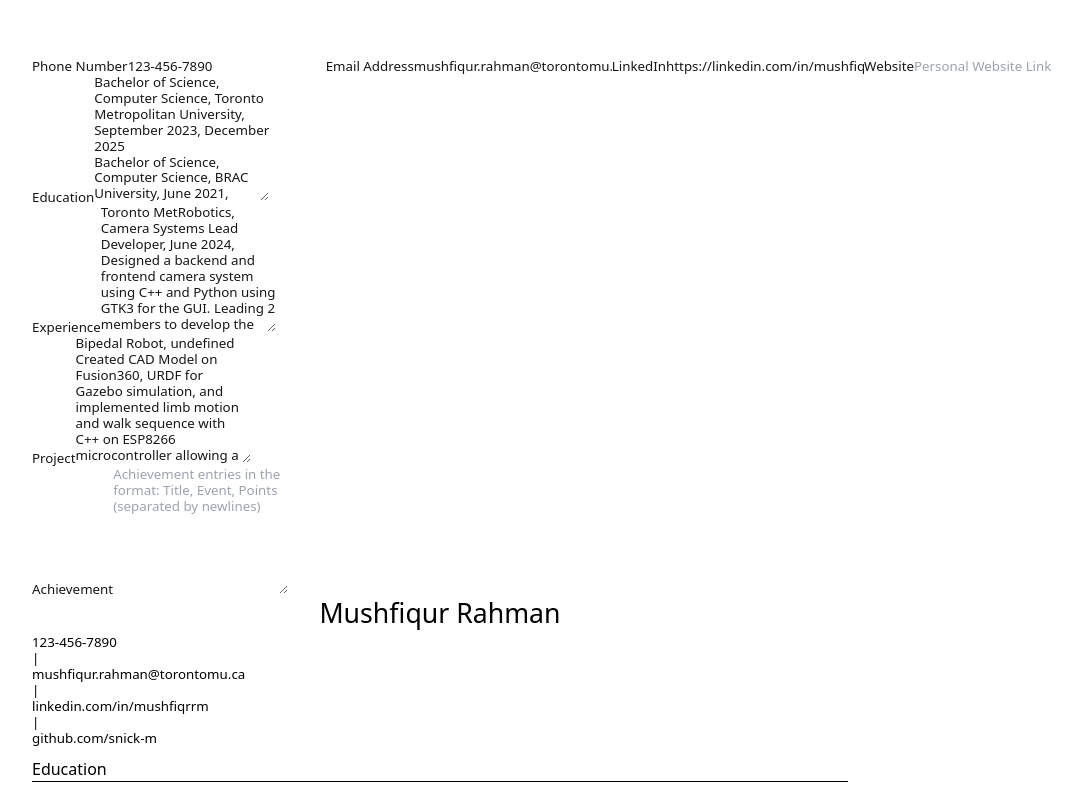
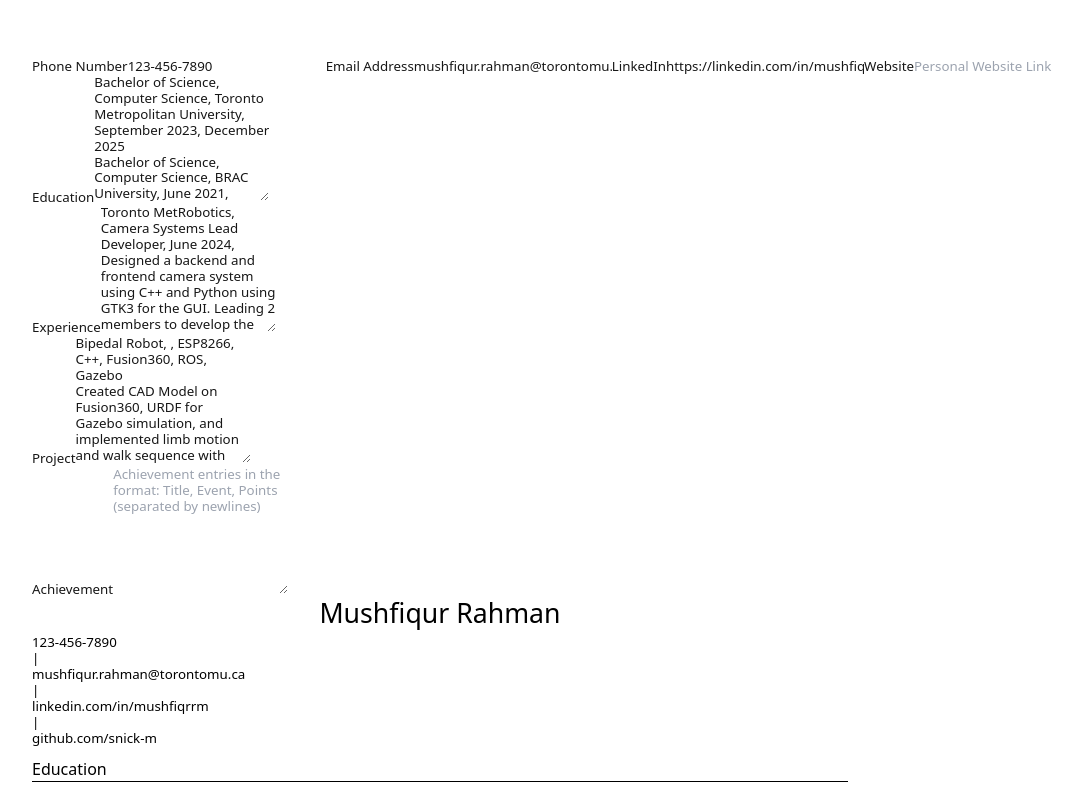
Before and after one commit to snick-m/resume-customizer, a Next.js app: page / in a window 1280 px wide. Shown: the top 788 px of the page, without its empty margins (16-1098 px from the left). Built offline with nearby package versions, Linux system fonts and the light colour scheme.

Commit message:
Fixed parsing issue with ProjectForm

```diff
--- a/src/components/ProjectForm.tsx
+++ b/src/components/ProjectForm.tsx
@@ -5,21 +5,23 @@ import { ChangeEvent, useState } from "react";
 export default function ProjectForm() {
   const projectInfo = useProjectStore();
   const [projectEntries, setProject] = useState(projectInfo.entries.reduce((acc, entry) => {
-    return acc + `${entry.title}, ${entry.link}\n${entry.points.reduce((a, e) => a + e + "\n", "")}\n\n`
+    console.log(entry);
+    return acc + `${entry.title}, ${entry.link ?? ''}, ${entry.skills?.join(', ') ?? ''}\n${entry.points.reduce((a, e) => a + e + '\n', '')}\n`
   }, ""));
 
   function handleChange(event: ChangeEvent<HTMLTextAreaElement>) {
     setProject(event.target.value);
 
     // Process value
-    const entries = event.target.value.split("\n\n").filter((entry) => entry !== "");
+    const entries = event.target.value.split('\n\n').filter((entry) => entry !== "");
     projectInfo.clearEntries();
     entries.map((entry) => {
-      const [title, link] = entry.split("\n")[0].split(", ");
-      const points = entry.split("\n").slice(1);
+      const [title, link, ...skills] = entry.split('\n')[0].split(', ');
+      const points = entry.split('\n').slice(1);
       projectInfo.addEntry({
         title,
         link,
+        skills,
         points,
       });
     });
```
